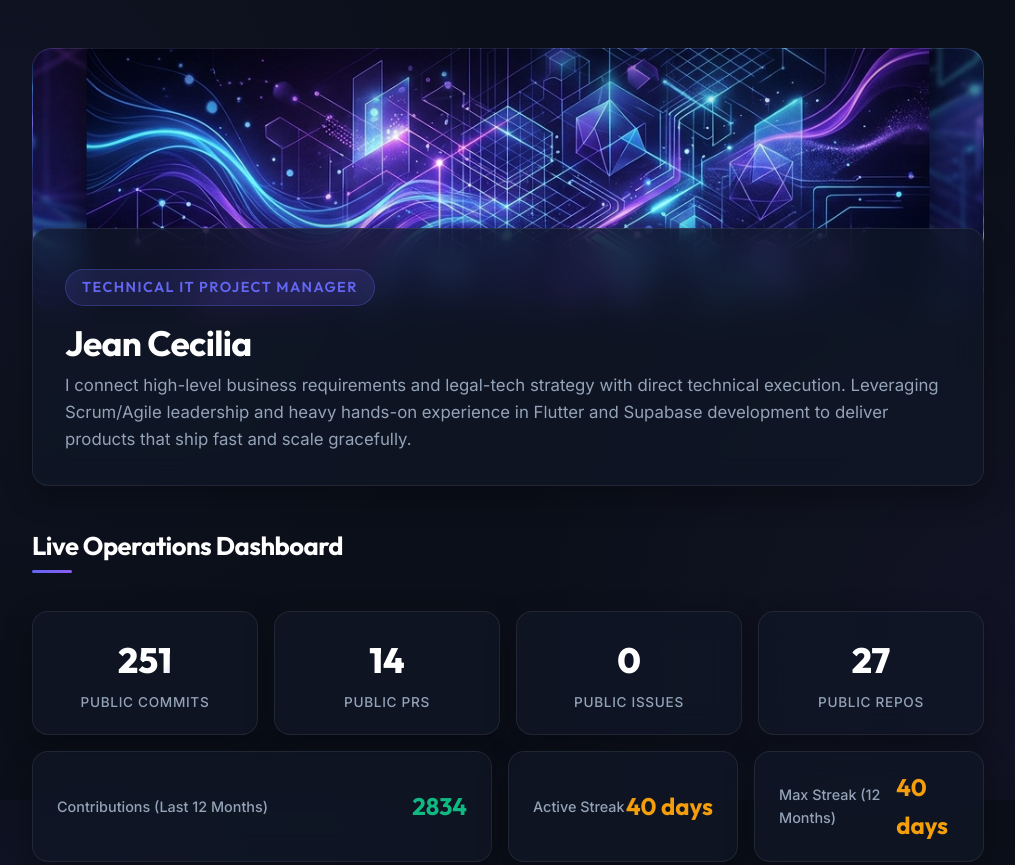
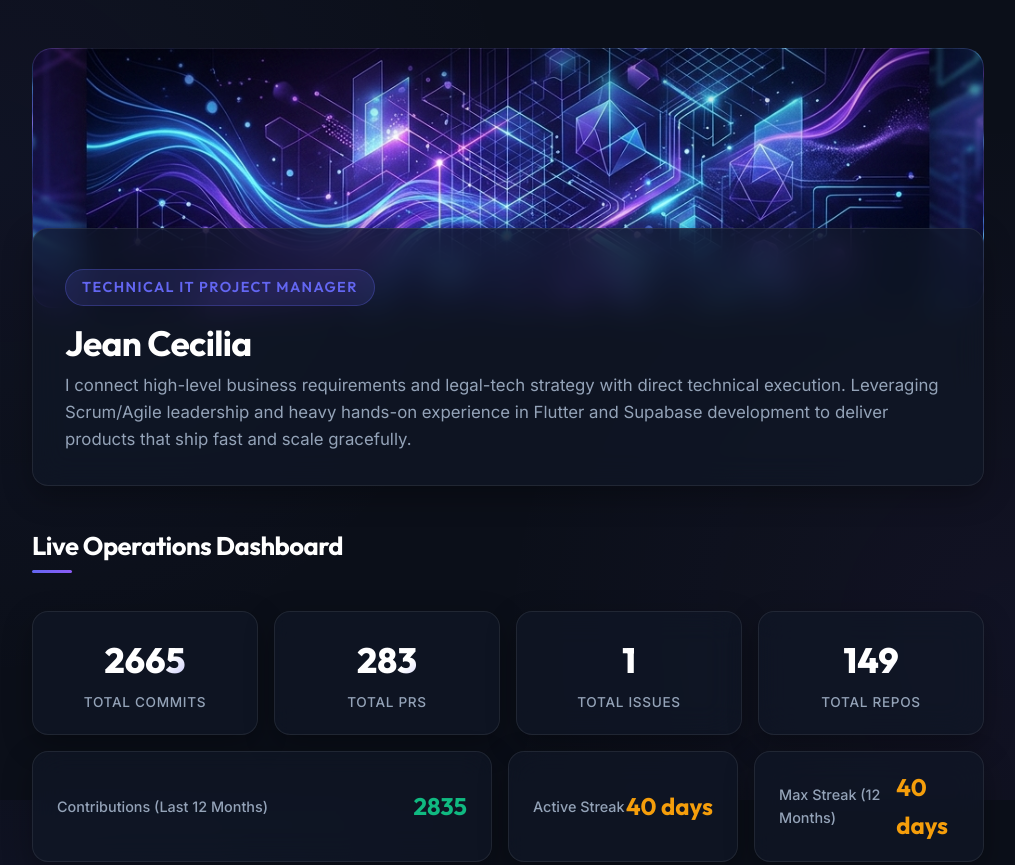
Before and after one commit to jeancecilia/jeancecilia, a plain HTML site: page docs/index.html in a window 1280 px wide. Shown: the top 865 px of the page, without its empty margins (132-1147 px from the left). Drawn offline with Linux system fonts and the light colour scheme.

Commit message:
include private profile activity

```diff
--- a/docs/index.html
+++ b/docs/index.html
@@ -423,27 +423,27 @@
 
     <div class="dashboard-grid">
       <div class="kpi-card glass">
-        <div class="value"><!--stat:commits-->251<!--/stat:commits--></div>
-        <div class="label">Public Commits</div>
+        <div class="value"><!--stat:commits-->2665<!--/stat:commits--></div>
+        <div class="label">Total Commits</div>
       </div>
       <div class="kpi-card glass">
-        <div class="value"><!--stat:prs-->14<!--/stat:prs--></div>
-        <div class="label">Public PRs</div>
+        <div class="value"><!--stat:prs-->283<!--/stat:prs--></div>
+        <div class="label">Total PRs</div>
       </div>
       <div class="kpi-card glass">
-        <div class="value"><!--stat:issues-->0<!--/stat:issues--></div>
-        <div class="label">Public Issues</div>
+        <div class="value"><!--stat:issues-->1<!--/stat:issues--></div>
+        <div class="label">Total Issues</div>
       </div>
       <div class="kpi-card glass">
-        <div class="value"><!--stat:repos-->27<!--/stat:repos--></div>
-        <div class="label">Public Repos</div>
+        <div class="value"><!--stat:repos-->149<!--/stat:repos--></div>
+        <div class="label">Total Repos</div>
       </div>
     </div>
 
     <div class="sub-stats-grid">
       <div class="card glass">
         <span class="label" style="font-weight: 500; color: var(--text-muted); font-size: 0.9rem;">Contributions (Last 12 Months)</span>
-        <span class="value"><!--stat:overall-->2834<!--/stat:overall--></span>
+        <span class="value"><!--stat:overall-->2835<!--/stat:overall--></span>
       </div>
       <div class="card glass">
         <span class="label" style="font-weight: 500; color: var(--text-muted); font-size: 0.9rem;">Active Streak</span>
```
Also changed, not shown: tests/fixtures/api-response.json (+10 -3 lines), 4 other files.
